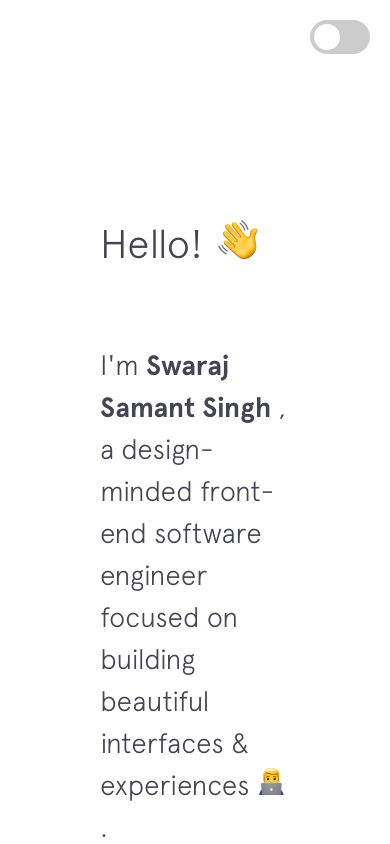
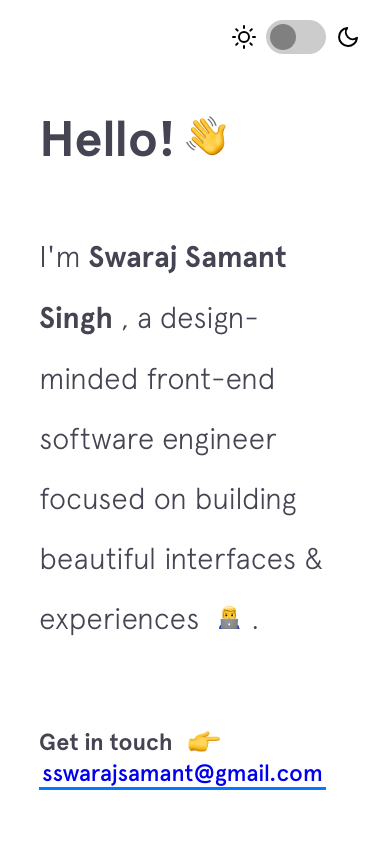
Before and after one commit to ceosss/portfolio-v3, a React (Create React App) app: page / in a window 390 px wide. Shown: the top 844 px of the page. Built offline with nearby package versions, Linux system fonts and the light colour scheme.

Commit message:
Changed all Styles and added DARK MODE

```diff
--- a/package.json
+++ b/package.json
@@ -8,7 +8,9 @@
     "@testing-library/user-event": "^7.1.2",
     "react": "^16.13.1",
     "react-dom": "^16.13.1",
-    "react-scripts": "3.4.1"
+    "react-redux": "^7.2.0",
+    "react-scripts": "3.4.1",
+    "redux": "^4.0.5"
   },
   "scripts": {
     "start": "react-scripts start",
--- a/src/App.css
+++ b/src/App.css
@@ -1,4 +1,15 @@
 .App {
-  text-align: center;
   color: #444452;
+  width: 100vw;
+  height: 100vh;
+  transition: 400ms ease-in-out;
 }
+
+.dark {
+  background-color: #171c28;
+  color: #e7e7e7;
+}
+
+::selection {
+  background: greenyellow;
+}
--- a/src/App.js
+++ b/src/App.js
@@ -1,12 +1,18 @@
-import React from "react";
+import React, { useState } from "react";
 import "./App.css";
 import Themer from "./Components/Themer/Themer";
 import Intro from "./Components/Intro/Intro";
 
 function App() {
+  const [dark, setDark] = useState(false);
+  const themeChange = (value) => {
+    console.log(value);
+
+    setDark(value);
+  };
   return (
-    <div className="App">
-      <Themer />
+    <div className={`App ${dark && "dark"}`}>
+      <Themer themeChange={themeChange} dark={dark} />
       <Intro />
     </div>
   );
--- a/src/Components/Intro/Intro.css
+++ b/src/Components/Intro/Intro.css
@@ -1,57 +1,46 @@
 .intro {
-  height: 90vh-240px;
-  padding: 120px 100px;
+    height: 90vh;
     display: flex;
+    align-items: flex-start;
     flex-direction: column;
-  justify-content: space-around;
-  max-width: 1440px;
-  margin: 0 auto;
     font-size: 2.5rem;
-  display: flex;
-  text-align: start;
+    font-weight: 300;
+    padding-left: 10vw;
+    padding-right: 10vw;
 }
 
-.gree img {
-  width: 40px;
-  vertical-align: text-top;
-  margin: 0 15px;
+.intro img {
+    width: 0.8em;
+    vertical-align: baseline;
+    padding: 0 10px;
 }
 
-.gree {
+.greet {
+    height: 30vh;
+}
+
+.introduction {
+    height: 30vh;
+    line-height: 60px;
     max-width: 700px;
     font-size: 40px;
-  font-weight: 300;
-  margin: 26px 0;
-}
-.introduction {
-  max-width: 700px;
-  margin: 142px 0;
-  line-height: 60px;
-  font-weight: 300;
 }
 
-.introduction img {
-  width: 2.5rem;
+.introduction span {
+    font-weight: 600;
 }
-
-.name {
-  font-weight: 700;
-}
-
 .contact {
-  line-height: 30px;
+    height: 30vh;
+    font-size: 20px;
     font-weight: 400;
-  font-size: 20px;
+    align-items: center;
+    justify-content: center;
+    display: flex;
 }
 
 .contact img {
-  width: 30px;
-  vertical-align: middle;
-  margin: 0 15px;
-}
-
-:root {
-  --mainColor: #ff9800;
+    width: 2rem;
+    vertical-align: bottom;
 }
 
 .contact a {
@@ -61,7 +50,6 @@
     display: inline-block;
     padding: 2px 3px;
     text-decoration: none;
-  -webkit-box-shadow: inset 0 -3px 0 #007bff;
     box-shadow: inset 0 -3px 0 #007bff;
 }
 
@@ -70,44 +58,20 @@
     color: #fff;
 }
 
-@media screen and (max-width: 1024px) {
+@media screen and (max-width: 500px) {
+    .greet h1 {
+        font-size: 50px;
+    }
     .introduction {
-    font-size: 2.25rem;
-  }
-  .introduction img {
-    width: 2.25rem;
+        height: 100%;
     }
 }
 
-@media screen and (max-width: 768px) {
+@media screen and (max-width: 850px) {
+    .greet {
+        /* height: 10vh; */
+    }
     .introduction {
-    font-size: 2rem;
-  }
-  .introduction img {
-    width: 2rem;
+        font-size: 30px;
     }
 }
-
-@media screen and (max-width: 600px) {
-  /* .intro {
-    padding: 30px 40px;
-  } */
-  .introduction {
-    margin: 50px 0;
-    font-size: 1.75rem;
-  }
-  .introduction img {
-    width: 1.75rem;
-  }
-  .contact {
-    margin-top: 50px;
-  }
-}
-
-@media screen and (max-width: 550px) {
-  .introduction {
-    margin: 50px 0;
-    font-size: 1.75rem;
-    line-height: 42px;
-  }
-}
--- a/src/Components/Intro/Intro.jsx
+++ b/src/Components/Intro/Intro.jsx
@@ -7,9 +7,11 @@ import Working from "./../../images/working.png";
 const Intro = () => {
   return (
     <div className="intro">
-      <div className="gree">
+      <div className="greet">
+        <h1>
           Hello!
           <img src={Wave} alt="greet" />
+        </h1>
       </div>
 
       <div className="introduction">
@@ -18,10 +20,12 @@ const Intro = () => {
         experiences <img src={Working} alt="working" />.
       </div>
       <div className="contact">
+        <h3>
           Get in touch <img src={Point} alt="point" className="emoji" />
           <a href="mailto:sswarajsamant@gmail.com" target="blank">
             sswarajsamant@gmail.com
           </a>
+        </h3>
       </div>
     </div>
   );
--- a/src/Components/Themer/Themer.css
+++ b/src/Components/Themer/Themer.css
@@ -4,6 +4,10 @@
   align-items: center;
   padding: 20px;
   height: 10vh-40px;
+}
+.themer svg {
+  padding: 0 10px;
+  color: greenyellow;
 }
 
 .switch {
@@ -38,17 +42,17 @@
   width: 26px;
   left: 4px;
   bottom: 4px;
-  background-color: white;
+  background-color: gray;
   -webkit-transition: 0.4s;
   transition: 0.4s;
 }
 
 input:checked + .slider {
-  background-color: #2196f3;
+  background-color: greenyellow;
 }
 
 input:focus + .slider {
-  box-shadow: 0 0 1px #2196f3;
+  box-shadow: 0 0 1px greenyellow;
 }
 
 input:checked + .slider:before {
--- a/src/Components/Themer/Themer.jsx
+++ b/src/Components/Themer/Themer.jsx
@@ -1,14 +1,25 @@
 import React from "react";
+
+import MoonDark from "./../../images/moon-dark";
+import SunDark from "../../images/sun-dark";
+import MoonWhite from "./../../images/moon-white";
+import SunWhite from "../../images/sun-white";
 
 import "./Themer.css";
 
-const Themer = () => {
+const Themer = ({ themeChange, dark }) => {
   return (
     <div className="themer">
+      {dark ? <SunWhite /> : <SunDark />}
+
       <label className="switch">
-        <input type="checkbox" />
+        <input
+          type="checkbox"
+          onChange={(e) => themeChange(e.target.checked)}
+        />
         <span className="slider round"></span>
       </label>
+      {dark ? <MoonWhite /> : <MoonDark />}
     </div>
   );
 };
--- /dev/null
+++ b/src/images/moon-dark.jsx
@@ -0,0 +1,18 @@
+import React from "react";
+const MoonDark = () => (
+  <svg
+    xmlns="http://www.w3.org/2000/svg"
+    width="24"
+    height="24"
+    viewBox="0 0 24 24"
+    fill="none"
+    stroke="#000"
+    strokeWidth="2"
+    strokeLinecap="round"
+    strokeLinejoin="round"
+  >
+    <path d="M21 12.79A9 9 0 1 1 11.21 3 7 7 0 0 0 21 12.79z" />
+  </svg>
+);
+
+export default MoonDark;
--- /dev/null
+++ b/src/images/moon-white.jsx
@@ -0,0 +1,18 @@
+import React from "react";
+const MoonLight = () => (
+  <svg
+    xmlns="http://www.w3.org/2000/svg"
+    width="24"
+    height="24"
+    viewBox="0 0 24 24"
+    fill="none"
+    stroke="#fff"
+    strokeWidth="2"
+    strokeLinecap="round"
+    strokeLinejoin="round"
+  >
+    <path d="M21 12.79A9 9 0 1 1 11.21 3 7 7 0 0 0 21 12.79z" />
+  </svg>
+);
+
+export default MoonLight;
--- /dev/null
+++ b/src/images/sun-dark.jsx
@@ -0,0 +1,26 @@
+import React from "react";
+const SunDark = () => (
+  <svg
+    xmlns="http://www.w3.org/2000/svg"
+    width="24"
+    height="24"
+    viewBox="0 0 24 24"
+    fill="none"
+    stroke="#000"
+    strokeWidth="2"
+    strokeLinecap="round"
+    strokeLinejoin="round"
+  >
+    <circle cx="12" cy="12" r="5" />
+    <line x1="12" y1="1" x2="12" y2="3" />
+    <line x1="12" y1="21" x2="12" y2="23" />
+    <line x1="4.22" y1="4.22" x2="5.64" y2="5.64" />
+    <line x1="18.36" y1="18.36" x2="19.78" y2="19.78" />
+    <line x1="1" y1="12" x2="3" y2="12" />
+    <line x1="21" y1="12" x2="23" y2="12" />
+    <line x1="4.22" y1="19.78" x2="5.64" y2="18.36" />
+    <line x1="18.36" y1="5.64" x2="19.78" y2="4.22" />
+  </svg>
+);
+
+export default SunDark;
--- /dev/null
+++ b/src/images/sun-white.jsx
@@ -0,0 +1,26 @@
+import React from "react";
+const SunWhite = () => (
+  <svg
+    xmlns="http://www.w3.org/2000/svg"
+    width="24"
+    height="24"
+    viewBox="0 0 24 24"
+    fill="none"
+    stroke="#fff"
+    strokeWidth="2"
+    strokeLinecap="round"
+    strokeLinejoin="round"
+  >
+    <circle cx="12" cy="12" r="5" />
+    <line x1="12" y1="1" x2="12" y2="3" />
+    <line x1="12" y1="21" x2="12" y2="23" />
+    <line x1="4.22" y1="4.22" x2="5.64" y2="5.64" />
+    <line x1="18.36" y1="18.36" x2="19.78" y2="19.78" />
+    <line x1="1" y1="12" x2="3" y2="12" />
+    <line x1="21" y1="12" x2="23" y2="12" />
+    <line x1="4.22" y1="19.78" x2="5.64" y2="18.36" />
+    <line x1="18.36" y1="5.64" x2="19.78" y2="4.22" />
+  </svg>
+);
+
+export default SunWhite;
--- a/src/index.js
+++ b/src/index.js
@@ -2,14 +2,10 @@ import React from "react";
 import ReactDOM from "react-dom";
 import "./index.css";
 import App from "./App";
+
 import * as serviceWorker from "./serviceWorker";
 
-ReactDOM.render(
-  <React.StrictMode>
-    <App />
-  </React.StrictMode>,
-  document.getElementById("root")
-);
+ReactDOM.render(<App />, document.getElementById("root"));
 
 // If you want your app to work offline and load faster, you can change
 // unregister() to register() below. Note this comes with some pitfalls.
```
Also changed, not shown: 1 other file (tests, documents, lock files or other folders). Lines whose indentation alone changed are shown as unchanged.
